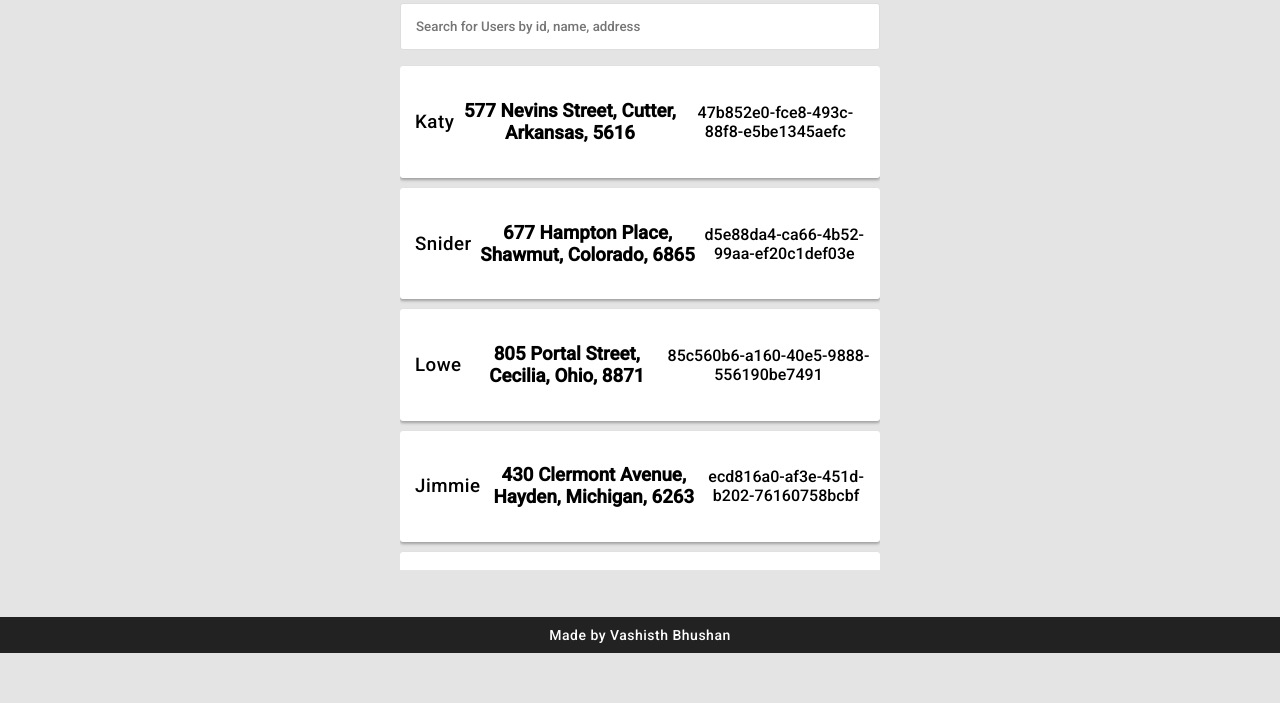
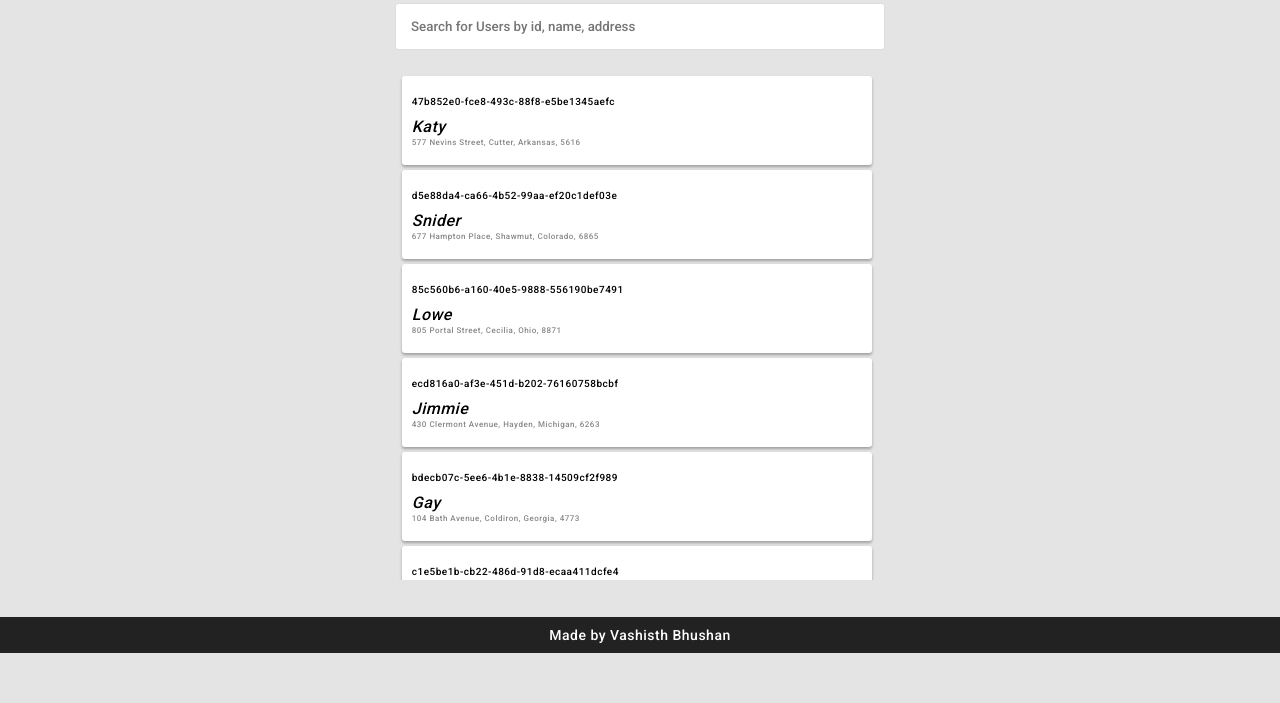
Before and after one commit to vashisth00/search-index, a plain HTML site: page dist/index.html in a window 1280 px wide. Shown: the part 147-850 px from the top of the page. Drawn offline with Linux system fonts and the light colour scheme.

Commit message:
All edits

```diff
--- a/dist/index.html
+++ b/dist/index.html
@@ -3,25 +3,20 @@
 <head>
   <meta charset="UTF-8">
   <title>Search Index</title>
-  <link rel='stylesheet' href='https://cdnjs.cloudflare.com/ajax/libs/font-awesome/5.8.0/css/all.min.css'><link rel="stylesheet" href="./style.css">
-<!-- Used Font Awesome only for search icon -->
+  <link rel="stylesheet" href="./style.css">
 </head>
 <body>
 <!-- partial:index.partial.html -->
 <h2>Search Index</h2>
 <input type="text" id="search" placeholder="Search for Users by id, name, address" />
-<center>
 <div class="scrollbar">
   <div class="overflow" id="results"></div>
 </div>
-</center>
 <footer>
 	<p>
 		Made by Vashisth Bhushan
 	</p>
 </footer>
-<!-- partial -->
   <script  src="./script.js"></script>
-
 </body>
 </html>
--- a/dist/script.js
+++ b/dist/script.js
@@ -2,80 +2,62 @@ const search_input = document.getElementById('search');
 const results = document.getElementById('results');
 
 let search_term = '';
-let countries;
+let allData;
 
-const fetchCountries = async () => {
-	countries = await fetch('https://raw.githubusercontent.com/vashisth00/search-index/master/dist/normal.json').then(
+const fetchData = async () => {
+	allData = await fetch('https://raw.githubusercontent.com/vashisth00/search-index/master/dist/normal.json').then(
 		res => res.json()
 	);
 }
 
-const showCountries = async () => {
+const showData = async () => {
 	// clearHTML
 	results.innerHTML = '';
 
 	// getting the data
-	await fetchCountries();
+	await fetchData();
 
 	// creating the structure
 	const ul = document.createElement("ul");
-	ul.classList.add('countries');
+	ul.classList.add('allData');
 
-	countries.filter(
+	allData.filter(
 		country => country.name.toLowerCase().includes(search_term.toLowerCase())+
 		country.address.toLowerCase().includes(search_term.toLowerCase())+
 		country.guid.toLowerCase().includes(search_term.toLowerCase())
 	).forEach(country => {
 		const li = document.createElement('li');
-	//	const country_flag = document.createElement('img');
-		const country_name = document.createElement('h3');
-		const country_address = document.createElement('h3');
+		const data_name = document.createElement('p');
+		const data_address = document.createElement('p');
 		const user_guid = document.createElement('p');
-		//const styling = document.createElement('p');
-		// const country_info = document.createElement('div');
-		// const country_population = document.createElement('h2');
-		 const country_popupation_text = document.createElement('h5');
-
-		 li.classList.add('search-item');
-		// country_info.classList.add('country-info');
-
-		// country_flag.src = country.flag;
-		// country_flag.classList.add('country-flag');
-
-		country_name.innerText = country.name;
-		country_name.classList.add('country-name');
-
-		country_address.innerText = country.address;
-		country_address.classList.add('country-address');
-		 country_popupation_text.innerText = 'Population';
+		const breaking = document.createElement('br');
+		var spans = document.createElement("SPAN");
+		li.classList.add('search-item');
+		data_name.innerText = country.name;
+		data_name.classList.add('item-name');
+		data_address.innerText = country.address;
+		data_address.classList.add('item-addr');
 		user_guid.innerText = country.guid;
-		user_guid.classList.add('country-guid');
-
-		// country_population.innerText = numberWithCommas(country.population);
-		// country_population.classList.add('country-population');
-		 country_popupation_text.innerText = 'Population';
-		 country_popupation_text.classList.add('country-population-text');
-		// country_info.appendChild(country_population);
-		 //country_info.appendChild(country_popupation_text);
-
-		// li.appendChild(country_flag);
-		li.appendChild(country_name);
-		li.appendChild(country_address);
+		user_guid.classList.add('item-guid');
 		li.appendChild(user_guid);
-		//li.appendChild("<p>Guid</p>");
-		// li.appendChild(country_info);
+		li.appendChild(data_name);
+		li.appendChild(data_address);
 		ul.appendChild(li);
 	})
-	results.appendChild(ul);
+	 results.appendChild(ul);
 }
 
-// display initial countries
-showCountries();
+// display initial allData
+showData();
 
 search_input.addEventListener('input', (e) => {
 	search_term = e.target.value;
-	// re-display countries again based on the new search_term
-	showCountries();
+	if (results == null){
+		console.log("none")
+	}
+	else
+	// re-display allData again based on the new search_term
+	showData();
 });
 
 // From StackOverflow https://stackoverflow.com/questions/2901102/how-to-print-a-number-with-commas-as-thousands-separators-in-javascript
--- a/dist/style.css
+++ b/dist/style.css
@@ -3,16 +3,35 @@
 * {
 	box-sizing: border-box;
 }
+/* width */
+::-webkit-scrollbar {
+	width: 20px;
+  }
+
+  /* Track */
+  ::-webkit-scrollbar-track {
+	border-radius: 10px;
+  }
+
+  /* Handle */
+  ::-webkit-scrollbar-thumb {
+	background: grey;
+  }
+
+  /* Handle on hover */
+  ::-webkit-scrollbar-thumb:hover {
+	background: white;
+  }
 
 /* Scrollbar for search box */
 
 .scrollbar::-webkit-scrollbar {
-    background-color:#fff;
+    background-color:rgba(255, 255, 255, 0);
     width:16px
 }
 
 .scrollbar::-webkit-scrollbar-track {
-    background-color:#fff
+    background-color:rgba(255, 255, 255, 0);
 }
 .scrollbar::-webkit-scrollbar-track:hover {
     background-color:#f4f4f4
@@ -37,8 +56,12 @@ body{
     height: 65vh;
     min-width: 150px;
     background: #e4e4e4;
-    overflow-y: scroll}
-.overflow{min-height: 100vh}
+	overflow-y: scroll
+}
+.overflow{
+	padding-right: 6.5px;
+	min-height: 100vh;
+}
 
 body {
 
@@ -58,24 +81,25 @@ body {
 	margin: 0 0 50px;
 }
 
-.countries {
+.allData {
 	padding: 0;
 	list-style-type: none;
 	width: 480px;
 }
 
 .search-item {
+	padding: 10px;
+    margin: 5px;
 	background-color: #fff;
 	border-radius: 3px;
 	box-shadow: 0 2px 3px rgba(0, 0, 0, 0.3);
 	display: -webkit-box;
-	display: flex;
+	display: block;
 	-webkit-box-pack: justify;
 	        justify-content: space-between;
 	-webkit-box-align: center;
 	        align-items: center;
-	padding: 15px 10px;
-	margin: 10px 0;
+	text-align: left;
 }
 
 .search-item:hover {
@@ -86,17 +110,33 @@ body {
 .country-flag {
 	width: 40px;
 }
-
-.country-name {
-	-webkit-box-flex: 2;
+.item-guid {
+	font-size: 10px !important;
+    height: 5px !important;
+    -webkit-box-flex: 2;
 	        flex: 2;
 	font-weight: normal;
 	letter-spacing: .5px;
-	margin: 0 5px;
-	text-align: center;
 }
 
-.country-info {
+.item-name {
+	font-style: italic;
+    height: 5px !important;
+    -webkit-box-flex: 2;
+	        flex: 2;
+	font-weight: normal;
+	letter-spacing: .5px;
+}
+.item-addr{
+	font-size: 8px;
+	color: #888888;
+    -webkit-box-flex: 2;
+	        flex: 2;
+	font-weight: normal;
+	letter-spacing: .5px;
+}
+/*
+.item-info {
 	border-left: 1px solid #aaa;
 	color: #777;
 	padding: 0 15px;
@@ -116,14 +156,15 @@ body {
 	letter-spacing: 1px;
 	margin: 0;
 	text-transform: uppercase;
-}
+} */
 
 input {
-	font-family: 'Roboto', sans-serif;
-	border-radius: 3px;
-	border: 1px solid #ddd;
-	padding: 15px;
-	width: 480px;
+    font-family: 'Roboto', sans-serif;
+    border-radius: 3px;
+    border: 1px solid #ddd;
+    padding: 15px;
+    margin: 10px;
+    width: 490px;
 }
 
 footer {
```
